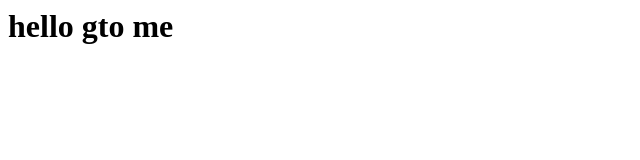
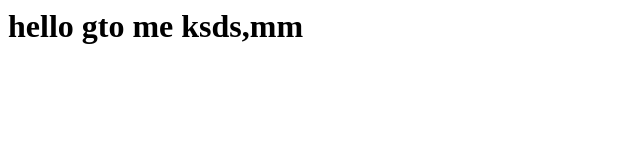
Before and after one commit to saheb9075/myrepo, a plain HTML site: page index.html in a window 1280 px wide. Shown: the whole page, without its empty margins (0-640 px from the left). Drawn offline with Linux system fonts and the light colour scheme.

Commit message:
Update index.html

```diff
--- a/index.html
+++ b/index.html
@@ -1,3 +1,3 @@
 <html>
-<h1> hello gto me </h1>
+<h1> hello gto me  ksds,mm</h1>
 </html>
```
